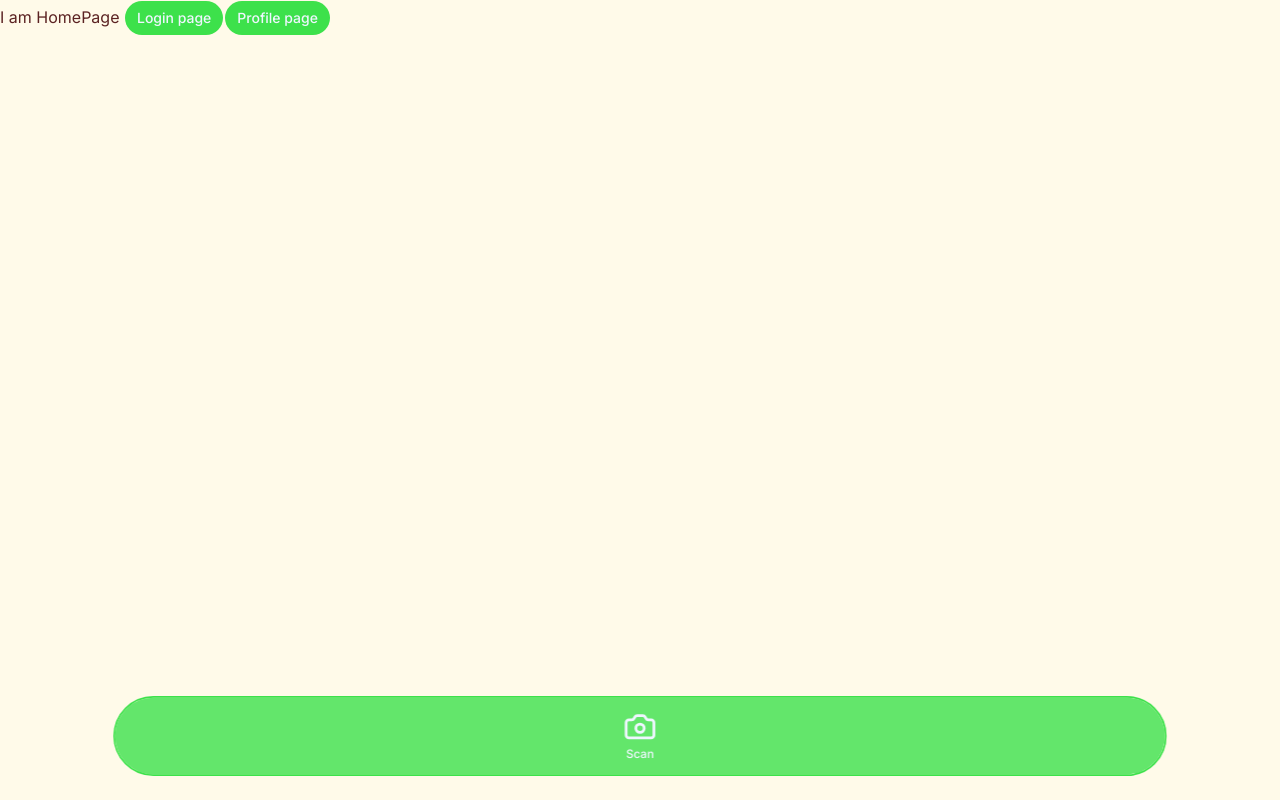
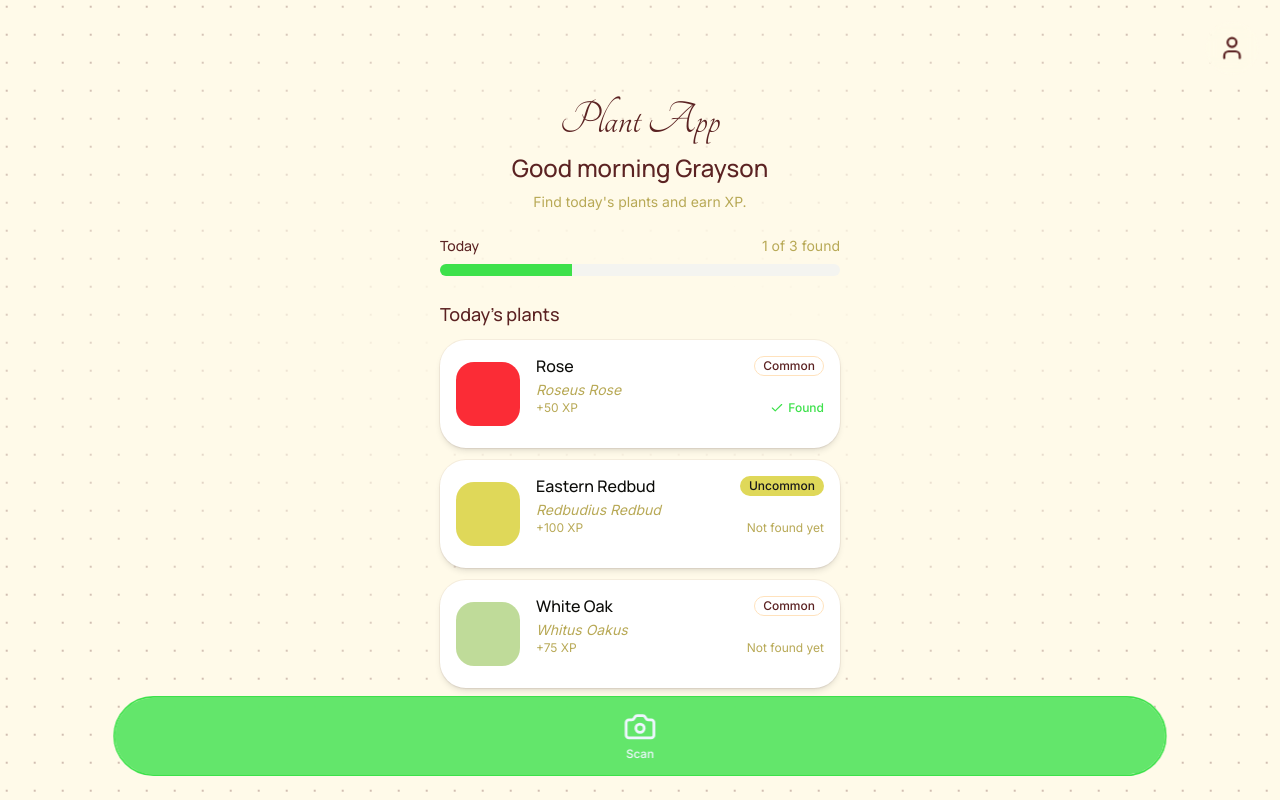
Before and after one commit to graysonrie/CapstoneApp, a Next.js app in the folder capstone/: page /home in a window 1280 px wide. Built offline with nearby package versions, Linux system fonts and the light colour scheme.

Commit message:
scythe man swing that glowing blade

```diff
--- a/capstone/src/app/globals.css
+++ b/capstone/src/app/globals.css
@@ -177,11 +177,11 @@ body {
 .point-grid-bg {
   background-image: radial-gradient(
     circle,
-    color-mix(in oklch, var(--foreground) 28%, transparent) 1.15px,
+    color-mix(in oklch, var(--foreground) 28%, transparent) 1.4px,
     transparent 1.16px
   );
   background-size: 28px 28px;
-  animation: point-grid-scroll 4s linear infinite;
+  animation: point-grid-scroll 2s linear infinite;
   mask-image: radial-gradient(
     ellipse 85% 70% at 50% 42%,
     transparent 12%,
--- a/capstone/src/app/home/page.tsx
+++ b/capstone/src/app/home/page.tsx
@@ -1,32 +1,161 @@
 "use client";
 
-import { Button } from "@/components/ui/button";
+import { useEffect } from "react";
+import { Check, User, WifiOff } from "lucide-react";
+import { motion } from "motion/react";
+
+import AnimatedButton from "@/components/generic/AnimatedButton";
+import PointGridBg from "@/components/PointGridBg";
+import { Alert, AlertDescription, AlertTitle } from "@/components/ui/alert";
+import { Badge } from "@/components/ui/badge";
+import {
+  Card,
+  CardContent,
+  CardDescription,
+  CardHeader,
+  CardTitle,
+} from "@/components/ui/card";
+import { Progress } from "@/components/ui/progress";
 import { useHomeStore } from "@/features/home/store/useHomeStore";
+import {
+  FAKE_HOME,
+  type DailyPlantQuest,
+} from "@/features/home/types/homeTypes";
+import type { PlantRarity } from "@/features/profile/types/profileTypes";
 import { useAppStore } from "@/stores/useAppStore";
-import Link from "next/link";
-import { useEffect } from "react";
+import { TRANSITION1 } from "@/types/motionConstants";
+
+const RARITY_VARIANT: Record<PlantRarity, "outline" | "secondary" | "default"> =
+  {
+    Common: "outline",
+    Uncommon: "secondary",
+    Rare: "default",
+  };
 
 export default function HomePage() {
-  const { isFirstVisit, setValues } = useHomeStore();
+  const { isFirstVisit, showOfflineNotice, setValues } = useHomeStore();
   const { isConfirmedOffline } = useAppStore();
 
+  const { firstName, quests } = FAKE_HOME;
+  const foundCount = quests.filter((q) => q.found).length;
+  const totalCount = quests.length;
+  const progressPercent = Math.round((foundCount / totalCount) * 100);
+
   useEffect(() => {
-    if (isConfirmedOffline && isFirstVisit) {
-      console.warn("You are offline");
-      // Show offline warning
-    }
-    setValues({ isFirstVisit: false });
+    if (!isFirstVisit) return;
+
+    setValues({
+      isFirstVisit: false,
+      ...(isConfirmedOffline ? { showOfflineNotice: true } : {}),
+    });
   }, [setValues, isFirstVisit, isConfirmedOffline]);
 
   return (
-    <div>
-      I am HomePage{" "}
-      <Button>
-        <Link href={"/login"}>Login page</Link>
-      </Button>
-      <Button>
-        <Link href={"/profile"}>Profile page</Link>
-      </Button>
-    </div>
+    <>
+      <PointGridBg />
+      <div className="sticky top-4 right-4 z-20 mr-4 self-end">
+        <AnimatedButton
+          href="/profile"
+          size="icon"
+          variant="defaultGlass"
+          className="size-16 rounded-full"
+          aria-label="Profile"
+        >
+          <User className="size-8" />
+        </AnimatedButton>
+      </div>
+
+      <motion.div
+        className="relative z-10 mx-auto flex w-full max-w-md flex-1 flex-col gap-6 px-6 py-8"
+        initial={{ scale: 0.8 }}
+        animate={{ scale: 1 }}
+        transition={TRANSITION1}
+      >
+        <header className="flex flex-col items-center gap-2 text-center">
+          <p className="font-brand text-5xl leading-none text-foreground">
+            Plant App
+          </p>
+          <h1 className="font-heading text-2xl font-medium">
+            Good morning {firstName}
+          </h1>
+          <p className="text-sm text-muted-foreground">
+            Find today&apos;s plants and earn XP.
+          </p>
+        </header>
+
+        {showOfflineNotice && (
+          <Alert>
+            <WifiOff />
+            <AlertTitle>You&apos;re offline</AlertTitle>
+            <AlertDescription>
+              Scanning may be limited until you reconnect.
+            </AlertDescription>
+          </Alert>
+        )}
+
+        <section className="flex flex-col gap-2">
+          <div className="flex items-center justify-between text-sm">
+            <span className="font-heading font-medium">Today</span>
+            <span className="text-muted-foreground">
+              {foundCount} of {totalCount} found
+            </span>
+          </div>
+          <Progress value={progressPercent} aria-label="Daily quest progress" />
+        </section>
+
+        <section className="flex flex-col gap-3">
+          <h2 className="font-heading text-lg font-medium">
+            Today&apos;s plants
+          </h2>
+          <ul className="flex flex-col gap-3">
+            {quests.map((quest, index) => (
+              <motion.li
+                key={quest.id}
+                initial={{ opacity: 0, scale: 0.5 }}
+                animate={{ opacity: 1, scale: 1 }}
+                transition={{ ...TRANSITION1, delay: 0.08 * index }}
+              >
+                <QuestCard quest={quest} />
+              </motion.li>
+            ))}
+          </ul>
+        </section>
+      </motion.div>
+    </>
   );
 }
+
+function QuestCard({ quest }: { quest: DailyPlantQuest }) {
+  return (
+    <Card size="sm" className="flex-row items-center gap-0 py-4">
+      <div
+        className={`ml-4 size-16 shrink-0 rounded-2xl ${quest.tileClass}`}
+        aria-hidden
+      />
+      <div className="flex min-w-0 flex-1 flex-col">
+        <CardHeader className="gap-1">
+          <div className="flex items-start justify-between gap-2">
+            <CardTitle className="leading-tight">{quest.commonName}</CardTitle>
+            <Badge variant={RARITY_VARIANT[quest.rarity]}>{quest.rarity}</Badge>
+          </div>
+          <CardDescription className="italic">
+            {quest.scientificName}
+          </CardDescription>
+        </CardHeader>
+        <CardContent className="flex items-center justify-between gap-2 pb-4">
+          <span className="text-xs text-muted-foreground">
+            +{quest.xpReward} XP
+          </span>
+          {quest.found ? (
+            <span className="flex items-center gap-1 text-xs font-medium text-primary">
+              <Check className="size-3.5" aria-hidden />
+              Found
+            </span>
+          ) : (
+            <span className="text-xs text-muted-foreground">Not found yet</span>
+          )}
+        </CardContent>
+      </div>
+    </Card>
+  );
+}
--- a/capstone/src/app/layout.tsx
+++ b/capstone/src/app/layout.tsx
@@ -49,7 +49,7 @@ export default function RootLayout({
         <ThemeProvider>
           <QueryProvider>
             {/* <AdaptiveWindowChrome /> */}
-            <div className="flex bg-background min-h-dvh flex-col pt-[env(safe-area-inset-top)] pb-[calc(5rem+env(safe-area-inset-bottom))]">
+            <div className="flex overflow-x-hidden bg-background min-h-dvh flex-col pt-[env(safe-area-inset-top)] pb-[calc(5rem+env(safe-area-inset-bottom))]">
               {children}
             </div>
             <ScanOnlyMobileNavBar />
--- a/capstone/src/app/profile/page.tsx
+++ b/capstone/src/app/profile/page.tsx
@@ -17,7 +17,9 @@ import {
   PlantRarity,
 } from "@/features/profile/types/profileTypes";
 import { chronoUtcDateTimeToUserFriendlyFormat } from "@/lib/utils";
+import { TRANSITION1 } from "@/types/motionConstants";
 import { HomeIcon } from "lucide-react";
+import { motion } from "motion/react";
 
 const RARITY_VARIANT: Record<PlantRarity, "outline" | "secondary" | "default"> =
   {
@@ -42,7 +44,7 @@ export default function ProfilePage() {
         <AnimatedButton
           href="/home"
           size="icon"
-          variant="glass"
+          variant="defaultGlass"
           className="size-16 rounded-full"
           aria-label="Home"
         >
@@ -50,7 +52,12 @@ export default function ProfilePage() {
         </AnimatedButton>
       </div>
 
-      <main className="relative mx-auto flex w-full max-w-md flex-1 flex-col gap-6 px-6 py-8 z-10">
+      <motion.div
+        className="relative mx-auto flex w-full max-w-md flex-1 flex-col gap-6 px-6 py-8 z-10"
+        initial={{ scale: 0.8 }}
+        animate={{ scale: 1 }}
+        transition={TRANSITION1}
+      >
         <header className="flex flex-col items-center gap-3 text-center">
           <Avatar className="size-24">
             <AvatarFallback className="bg-primary/20 font-heading text-2xl text-foreground">
@@ -119,7 +126,7 @@ export default function ProfilePage() {
             ))}
           </div>
         </section>
-      </main>
+      </motion.div>
     </>
   );
 }
--- a/capstone/src/components/generic/AnimatedButton.tsx
+++ b/capstone/src/components/generic/AnimatedButton.tsx
@@ -19,6 +19,8 @@ const buttonVariants = cva(
         glass:
           "backdrop-blur-sm bg-primary/80 border-2 border-primary to-primary text-primary-foreground hover:bg-secondary/60 hover:border-secondary/80",
 
+        defaultGlass:
+          "backdrop-blur-sm bg-background/30 border-2 border-background to-background text-foreground",
         outline:
           "border-border bg-background hover:bg-muted hover:text-foreground aria-expanded:bg-muted aria-expanded:text-foreground dark:bg-transparent dark:hover:bg-input/30",
         secondary:
@@ -53,7 +55,10 @@ type AnimatedButtonBase = VariantProps<typeof buttonVariants> & {
 };
 
 type AnimatedButtonAsButton = AnimatedButtonBase &
-  Omit<React.ComponentProps<typeof motion.button>, keyof AnimatedButtonBase | "href"> & {
+  Omit<
+    React.ComponentProps<typeof motion.button>,
+    keyof AnimatedButtonBase | "href"
+  > & {
     href?: undefined;
   };
 
--- a/capstone/src/features/auth/components/LoginForm.tsx
+++ b/capstone/src/features/auth/components/LoginForm.tsx
@@ -1,7 +1,6 @@
 "use client";
 
-import { Lock, Mail, User } from "lucide-react";
-import { Button } from "@/components/ui/button";
+import { Lock, Mail } from "lucide-react";
 import {
   Field,
   FieldError,
@@ -21,7 +20,7 @@ import AnimatedButton from "@/components/generic/AnimatedButton";
 import { TRANSITION1 } from "@/types/motionConstants";
 
 export default function LoginForm() {
-  const { name, password, email, setValues } = useAuthFormStore();
+  const { password, email, setValues } = useAuthFormStore();
   const loginMutation = useLoginMutation();
 
   function handleSubmit(event: React.ChangeEvent<HTMLFormElement>) {
--- a/capstone/src/features/home/store/useHomeStore.ts
+++ b/capstone/src/features/home/store/useHomeStore.ts
@@ -3,10 +3,13 @@ import { create } from "zustand";
 interface Store {
   /** Starts off as true */
   isFirstVisit: boolean;
+  /** Latched when first visit happens while offline */
+  showOfflineNotice: boolean;
   setValues: (values: Partial<Store>) => void;
 }
 
 export const useHomeStore = create<Store>((set) => ({
   isFirstVisit: true,
+  showOfflineNotice: false,
   setValues: (values) => set(values),
 }));
--- /dev/null
+++ b/capstone/src/features/home/types/homeTypes.ts
@@ -0,0 +1,50 @@
+import type { PlantRarity } from "@/features/profile/types/profileTypes";
+
+export type DailyPlantQuest = {
+  id: string;
+  commonName: string;
+  scientificName: string;
+  rarity: PlantRarity;
+  xpReward: number;
+  found: boolean;
+  /** Tailwind background class for the photo placeholder tile */
+  tileClass: string;
+};
+
+export type HomeMock = {
+  firstName: string;
+  quests: DailyPlantQuest[];
+};
+
+export const FAKE_HOME: HomeMock = {
+  firstName: "Grayson",
+  quests: [
+    {
+      id: "rose",
+      commonName: "Rose",
+      scientificName: "Roseus Rose",
+      rarity: "Common",
+      xpReward: 50,
+      found: true,
+      tileClass: "bg-red-500",
+    },
+    {
+      id: "redbud",
+      commonName: "Eastern Redbud",
+      scientificName: "Redbudius Redbud",
+      rarity: "Uncommon",
+      xpReward: 100,
+      found: false,
+      tileClass: "bg-secondary",
+    },
+    {
+      id: "white-oak",
+      commonName: "White Oak",
+      scientificName: "Whitus Oakus",
+      rarity: "Common",
+      xpReward: 75,
+      found: false,
+      tileClass: "bg-chart-3/40",
+    },
+  ],
+};
```
Also changed, not shown: 1 other file (tests, documents, lock files or other folders).
